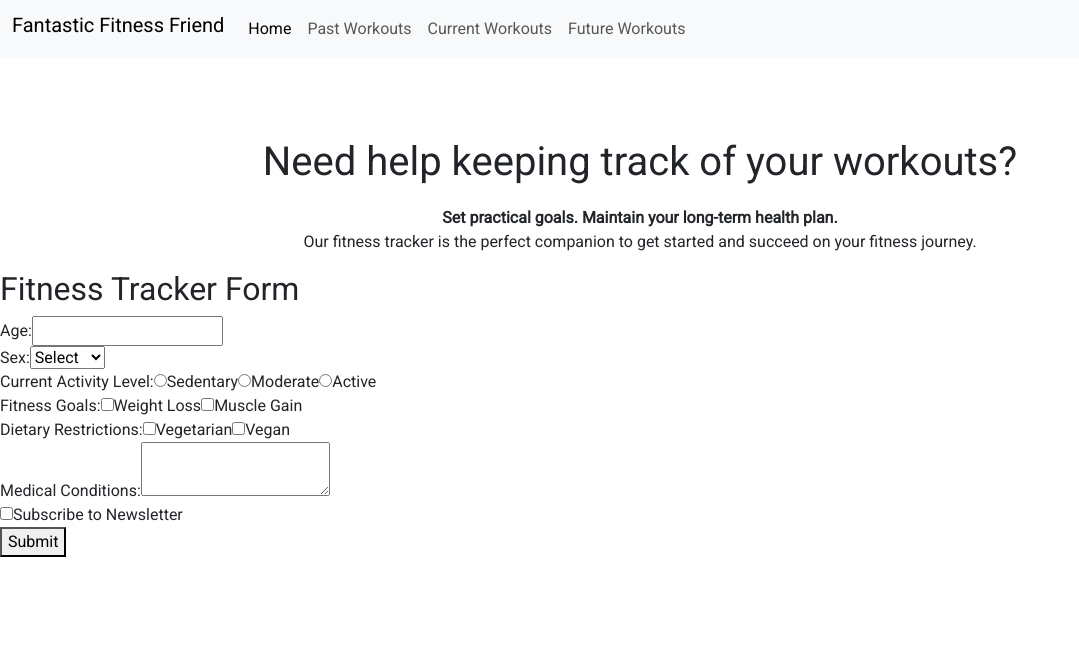
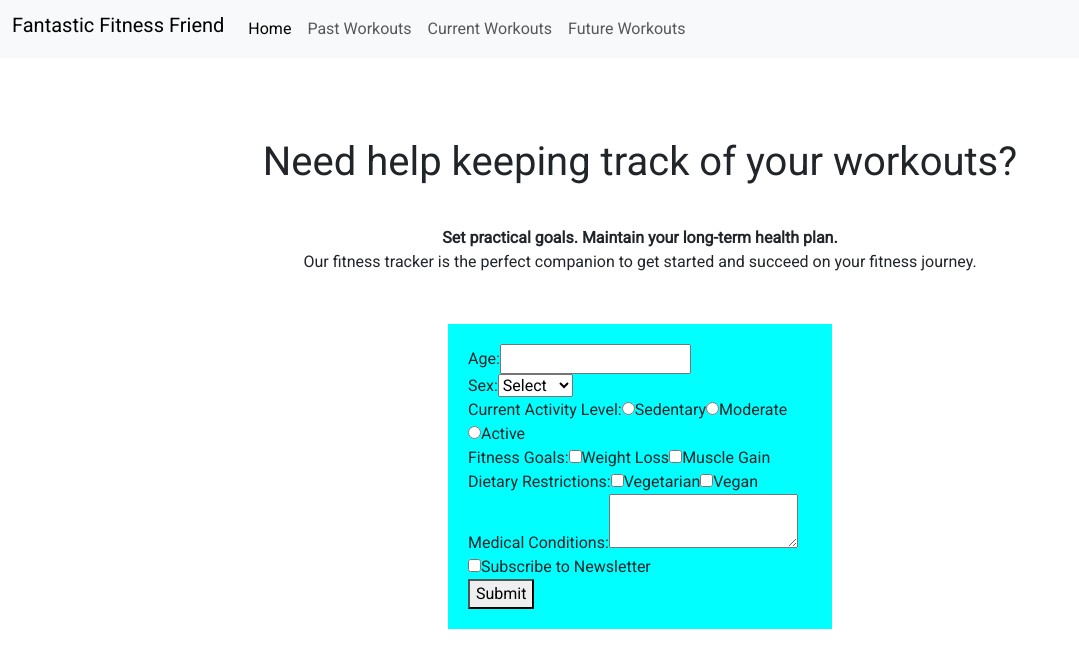
Before and after one commit to megwalkerlange/fitness-app-group-4, a React (Vite) app in the folder fitnessappgrp4/: page /home in a window 1280 px wide. Shown: the top 668 px of the page, without its empty margins (0-1079 px from the left). Built offline with nearby package versions, Linux system fonts and the light colour scheme.

Commit message:
Centered fitness tracker tool.

```diff
--- a/fitnessappgrp4/src/components/pages/home/home.css
+++ b/fitnessappgrp4/src/components/pages/home/home.css
@@ -9,4 +9,25 @@
 
 .intro-text p {
     margin-top: 20px;
+    padding: 20px;
 }
+
+h2 {
+    display: none;
+}
+
+.fitness-form {
+    display: flex;
+    flex-direction: column;
+    justify-content: center;
+    align-items: center;
+    margin-top: 30px;
+}
+
+form {
+    background-color: aqua;
+    padding: 20px;
+    width: 30%;
+    margin: auto;
+    text-align: left;
+}
```
